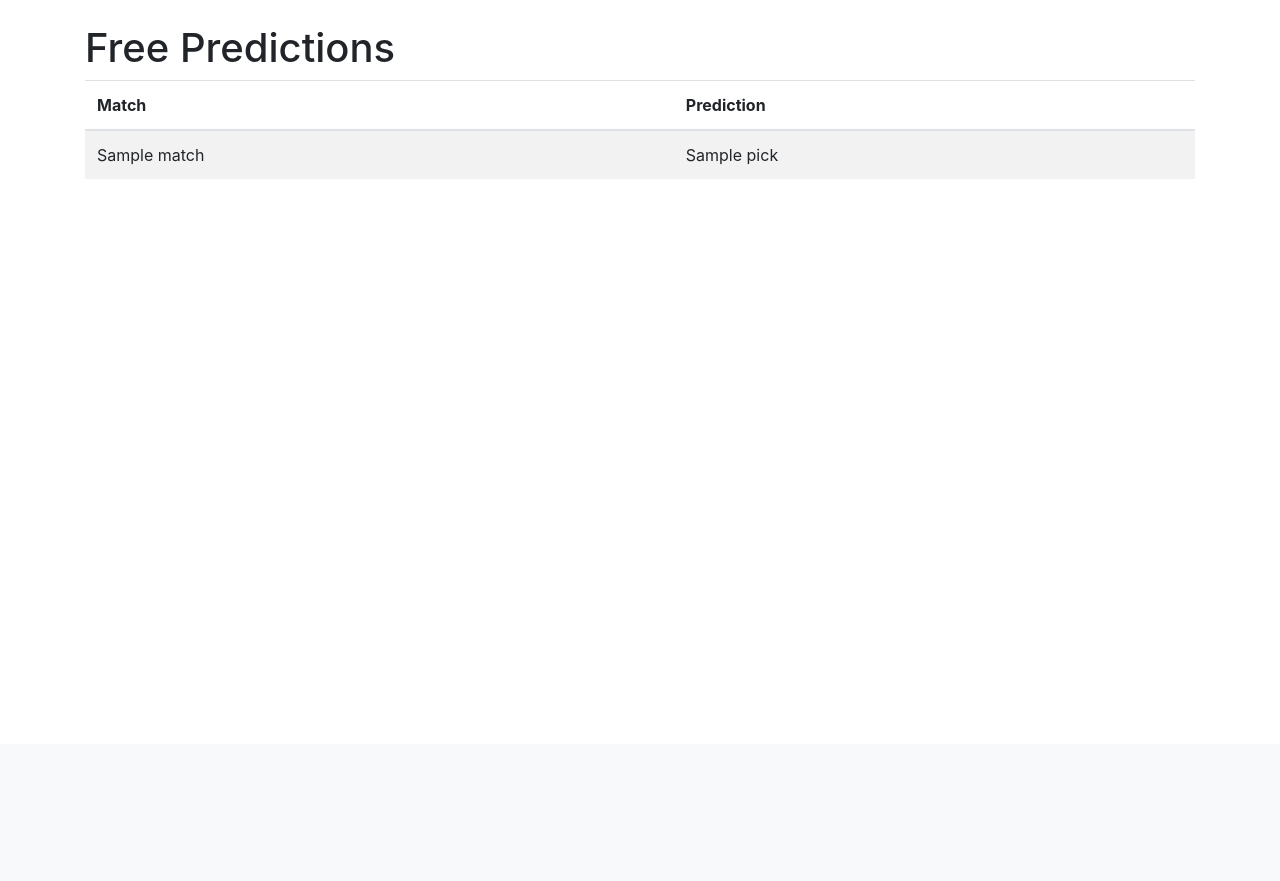
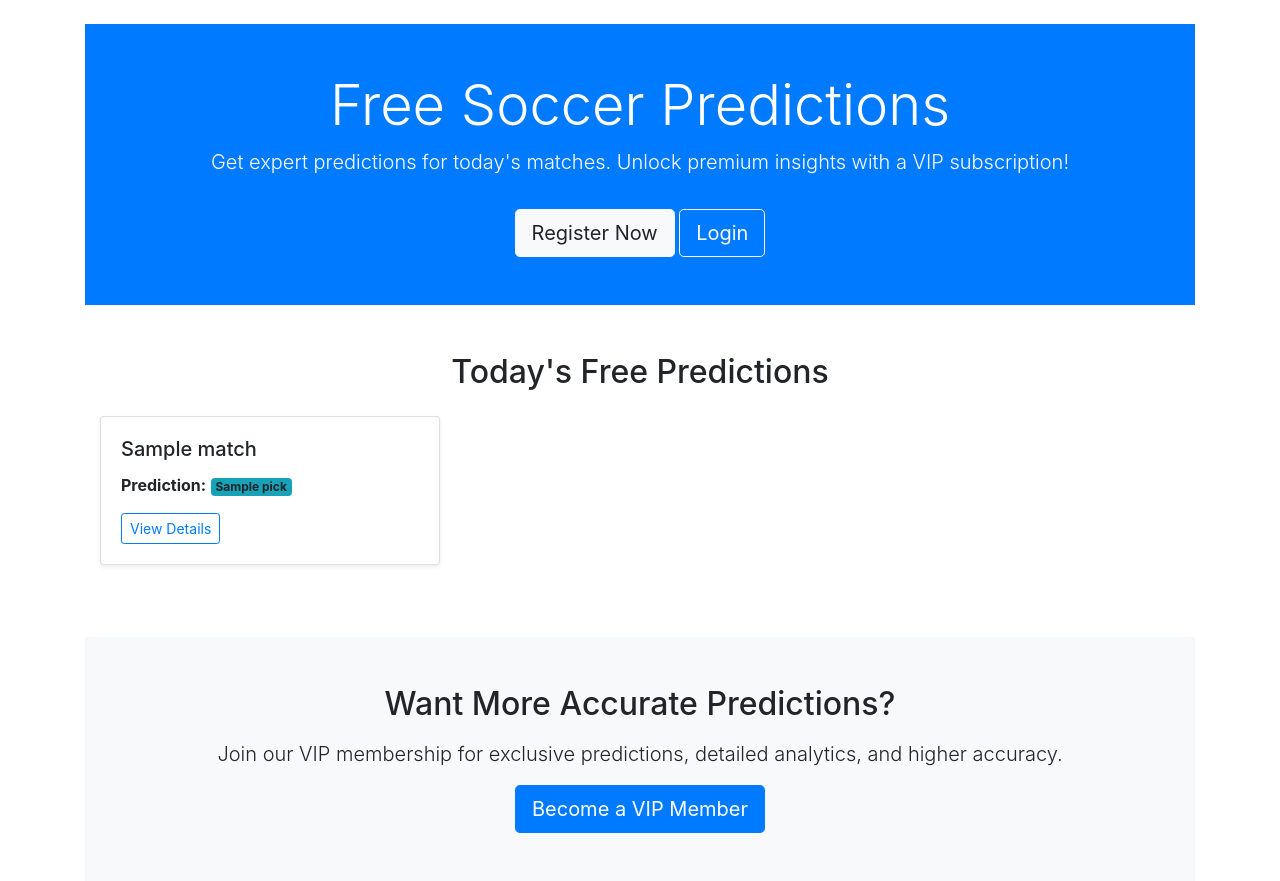
Before and after one commit to nasifbusari-code/football-prediction-app, a Flask app: template templates/home.html in a window 1280 px wide. Shown: the part 56-937 px from the top of the page. Before the commit the page ends 221 px from the top, so only its background shows below. Run offline with Flask 3, Linux system fonts and the light colour scheme; the template is opened without the code that fills it: most values are stand-ins (such as "Sample title", 1, 10 or a date in 2020); parts of the project's set-up code (start-up, migrations or seed data) failed here and were passed over; some libraries are stand-ins or nearby versions.

Commit message:
Update home.html

```diff
--- a/templates/home.html
+++ b/templates/home.html
@@ -1,24 +1,112 @@
 {% extends "base.html" %}
 {% block content %}
-    <h1>Free Predictions</h1>
-    {% if error %}
-        <p class="text-danger">{{ error }}</p>
-    {% else %}
-        <table class="table table-striped">
-            <thead>
-                <tr>
-                    <th>Match</th>
-                    <th>Prediction</th>
-                </tr>
-            </thead>
-            <tbody>
-                {% for pred in predictions %}
-                    <tr>
-                        <td>{{ pred.match }}</td>
-                        <td>{{ pred.pick }}</td>
-                    </tr>
-                {% endfor %}
-            </tbody>
-        </table>
-    {% endif %}
+    <!-- Hero Section -->
+    <section class="hero text-center py-5 bg-primary text-white">
+        <div class="container">
+            <h1 class="display-4 fw-bold">Free Soccer Predictions</h1>
+            <p class="lead">Get expert predictions for today's matches. Unlock premium insights with a VIP subscription!</p>
+            {% if current_user.is_authenticated %}
+                {% if current_user.is_vip %}
+                    <a href="{{ url_for('vip') }}" class="btn btn-success btn-lg mt-3">View VIP Predictions</a>
+                {% else %}
+                    <a href="{{ url_for('pay') }}" class="btn btn-warning btn-lg mt-3">Upgrade to VIP</a>
+                {% endif %}
+                <a href="{{ url_for('logout') }}" class="btn btn-outline-light btn-lg mt-3 ms-2">Logout</a>
+            {% else %}
+                <a href="{{ url_for('register') }}" class="btn btn-light btn-lg mt-3">Register Now</a>
+                <a href="{{ url_for('login') }}" class="btn btn-outline-light btn-lg mt-3 ms-2">Login</a>
+            {% endif %}
+        </div>
+    </section>
+
+    <!-- Predictions Section -->
+    <section class="predictions py-5">
+        <div class="container">
+            {% if error %}
+                <div class="alert alert-danger alert-dismissible fade show" role="alert">
+                    {{ error }}
+                    <button type="button" class="btn-close" data-bs-dismiss="alert" aria-label="Close"></button>
+                </div>
+            {% else %}
+                {% if predictions %}
+                    <h2 class="mb-4 text-center">Today's Free Predictions</h2>
+                    <div class="row">
+                        {% for pred in predictions %}
+                            <div class="col-md-6 col-lg-4 mb-4">
+                                <div class="card h-100 shadow-sm animate__animated animate__fadeIn">
+                                    <div class="card-body">
+                                        <h5 class="card-title">
+                                            <i class="bi bi-soccer-ball me-2"></i>{{ pred.match }}
+                                        </h5>
+                                        <p class="card-text">
+                                            <strong>Prediction:</strong>
+                                            <span class="badge bg-{% if pred.pick == 'Over 1.5' %}success{% else %}info{% endif %}">
+                                                {{ pred.pick }}
+                                            </span>
+                                            <i class="bi bi-info-circle ms-2" data-bs-toggle="tooltip"
+                                               title="Our AI predicts {{ pred.pick }} based on recent team performance. Upgrade to VIP for detailed analysis!"></i>
+                                        </p>
+                                        <button class="btn btn-outline-primary btn-sm"
+                                                data-bs-toggle="collapse"
+                                                data-bs-target="#details-{{ loop.index }}"
+                                                aria-expanded="false">
+                                            View Details
+                                        </button>
+                                        <div class="collapse mt-3" id="details-{{ loop.index }}">
+                                            <div class="card card-body">
+                                                <p>Match: {{ pred.match }}</p>
+                                                <p>Prediction Confidence: Coming soon in VIP!</p>
+                                                <a href="{{ url_for('pay') }}" class="btn btn-warning btn-sm">Unlock VIP Insights</a>
+                                            </div>
+                                        </div>
+                                    </div>
+                                </div>
+                            </div>
+                        {% endfor %}
+                    </div>
+                {% else %}
+                    <div class="alert alert-info text-center">
+                        No predictions available for today. Check back tomorrow or explore our VIP section for premium insights!
+                        <br>
+                        <a href="{{ url_for('pay') }}" class="btn btn-warning mt-3">Go VIP</a>
+                    </div>
+                {% endif %}
+            {% endif %}
+        </div>
+    </section>
+
+    <!-- Loading Spinner (shown during prediction fetch) -->
+    <div class="loading-spinner d-none" id="loadingSpinner">
+        <div class="spinner-border text-primary" role="status">
+            <span class="visually-hidden">Loading...</span>
+        </div>
+    </div>
+
+    <!-- Call-to-Action Section -->
+    <section class="cta text-center py-5 bg-light">
+        <div class="container">
+            <h2 class="mb-3">Want More Accurate Predictions?</h2>
+            <p class="lead">Join our VIP membership for exclusive predictions, detailed analytics, and higher accuracy.</p>
+            <a href="{{ url_for('pay') }}" class="btn btn-primary btn-lg">Become a VIP Member</a>
+        </div>
+    </section>
 {% endblock %}
+
+{% block scripts %}
+    <script>
+        // Enable tooltips
+        var tooltipTriggerList = [].slice.call(document.querySelectorAll('[data-bs-toggle="tooltip"]'));
+        var tooltipList = tooltipTriggerList.map(function (tooltipTriggerEl) {
+            return new bootstrap.Tooltip(tooltipTriggerEl);
+        });
+
+        // Show loading spinner on page load (optional, if fetching predictions)
+        document.addEventListener('DOMContentLoaded', function() {
+            const spinner = document.getElementById('loadingSpinner');
+            // Simulate loading (remove if predictions are pre-loaded)
+            setTimeout(() => {
+                spinner.classList.add('d-none');
+            }, 1000);
+        });
+    </script>
+{% endblock %}
```
